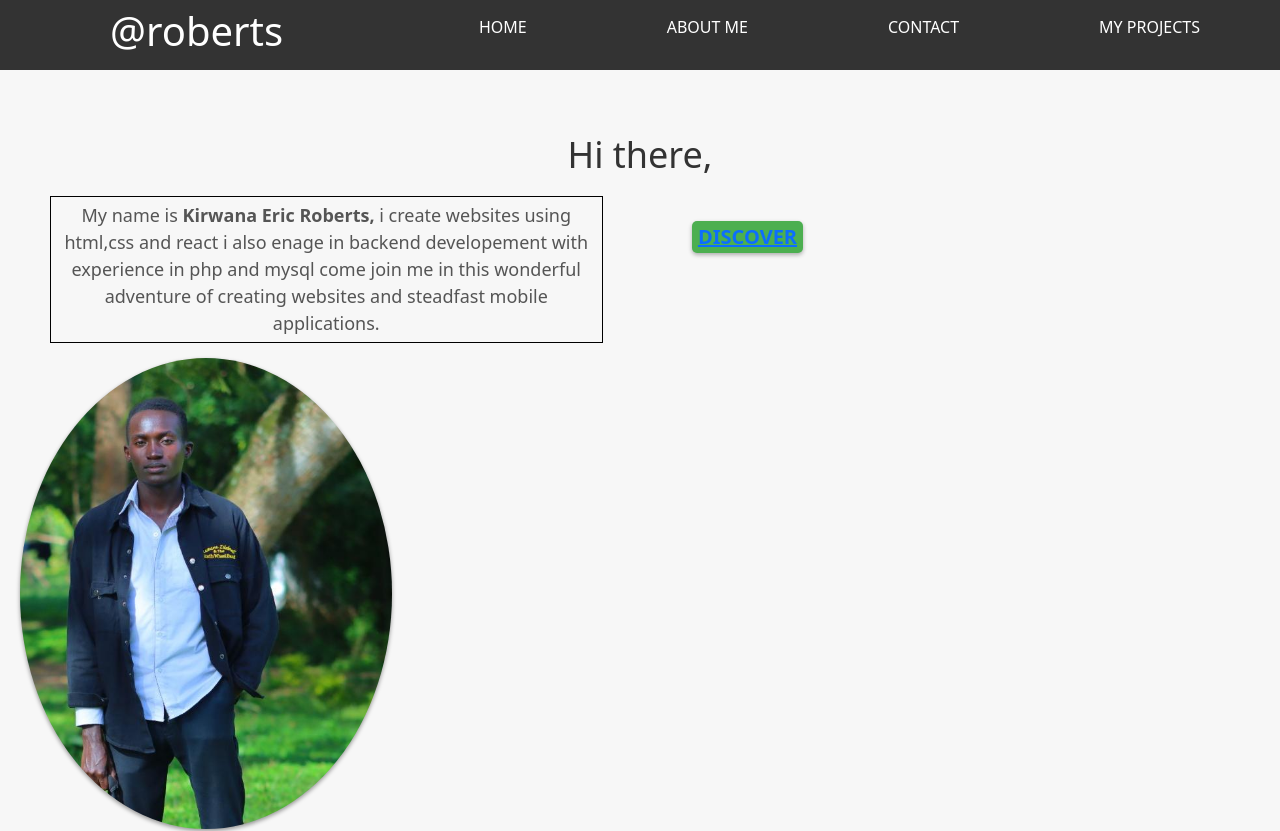
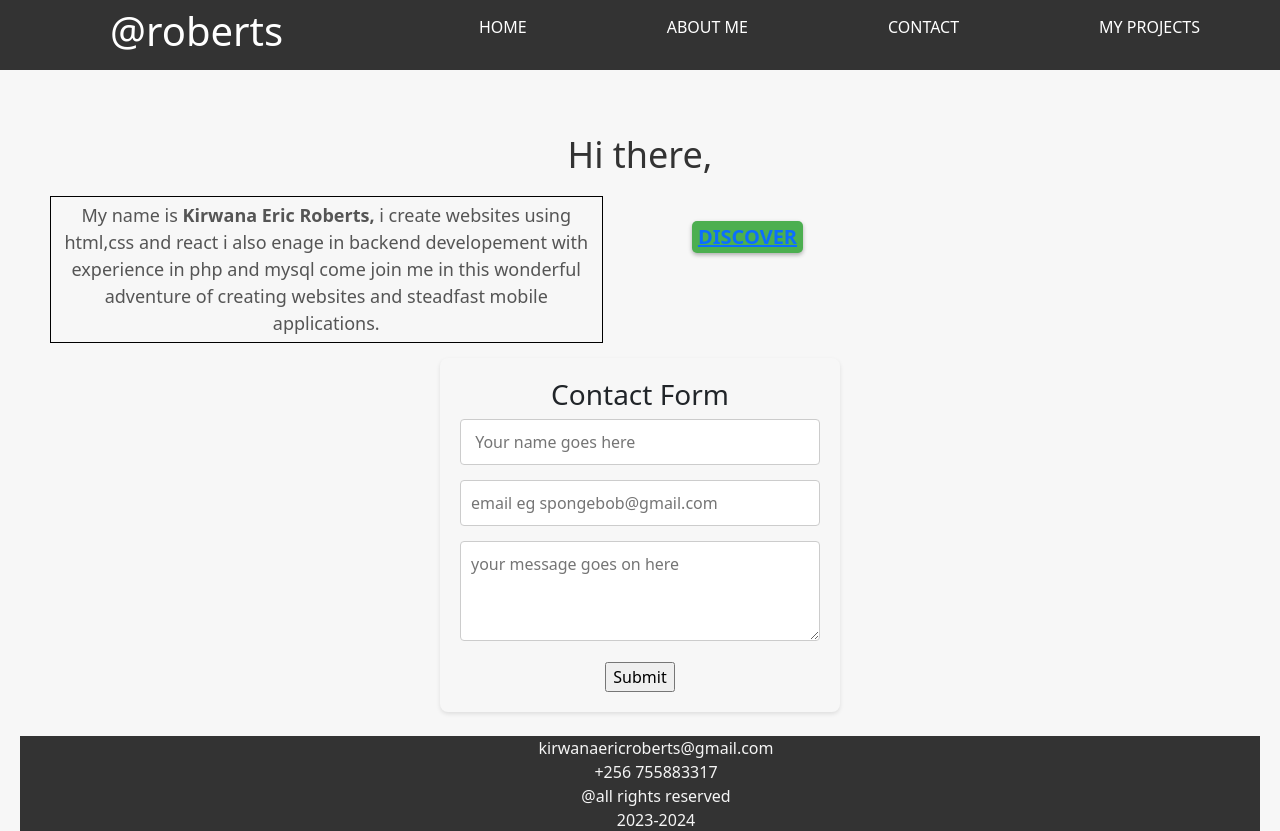
Before and after one commit to kirwanaEricRoberts256/ericroberts.github.io, a React (Create React App) app: page / in a window 1280 px wide. Shown: the top 831 px of the page. Built offline with nearby package versions, Linux system fonts and the light colour scheme.

Commit message:
removed the image

```diff
--- a/src/pages/home.js
+++ b/src/pages/home.js
@@ -19,7 +19,7 @@ export default function Home(){
 
 
         </div>
-        <img  src={logo}/><br></br><br></br>
+
         <div className='form'>
 <h3>Contact Form</h3>
 <form >
```
